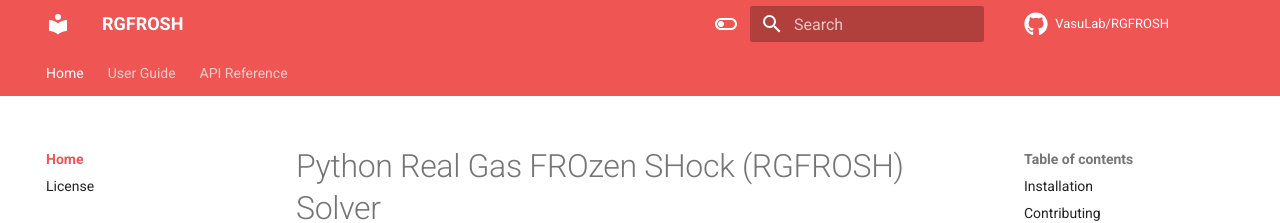
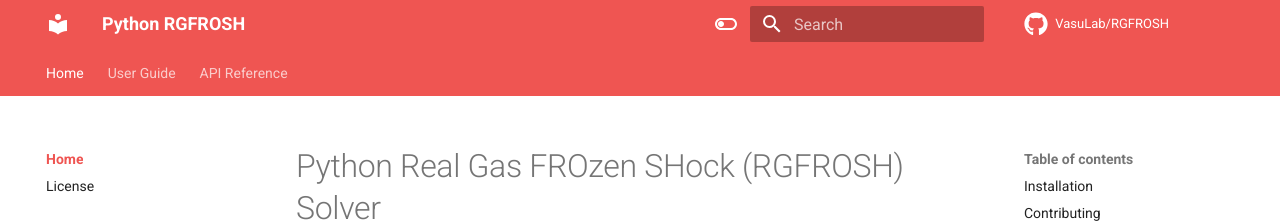
Before and after one commit to VasuLab/rgfrosh, an MkDocs documentation site: the page built from docs/index.md, in a window 1280 px wide. Shown: the top 223 px of the page. Built offline with MkDocs 1.6.1 and Material for MkDocs 9.7.7, drawn with Linux system fonts in a browser that asks for light colours; some web fonts are replaced; comment, search, counter and statistics services are not loaded.

Commit message:
Update mkdocs.yml

```diff
--- a/mkdocs.yml
+++ b/mkdocs.yml
@@ -1,4 +1,4 @@
-site_name: RGFROSH
+site_name: Python RGFROSH
 site_url: https://vasulab.github.io/RGFROSH
 repo_name: VasuLab/RGFROSH
 repo_url: https://github.com/VasuLab/RGFROSH
```
